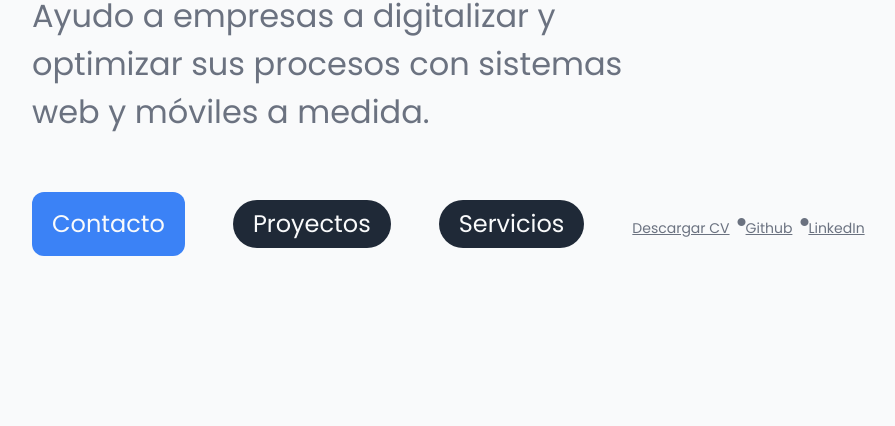
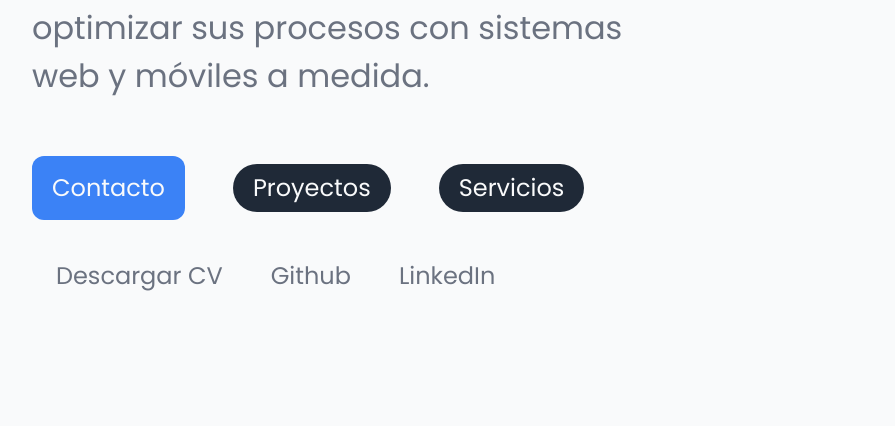
Before and after one commit to MarianoKuran/portfolio, a plain HTML site: page index.html in a window 1280 px wide. Shown: the part 371-797 px from the top of the page, without its empty margins (96-991 px from the left). Drawn offline with nearby package versions, Linux system fonts and the light colour scheme.

Commit message:
Update index.html

```diff
--- a/index.html
+++ b/index.html
@@ -43,12 +43,15 @@
                             <a href="#contact" class="w-full md:w-auto mr-2 py-4 px-5 rounded-xl bg-blue-500 text-center text-gray-50 duration-300 hover:cursor-pointer hover:bg-blue-600">Contacto</a>
                             <a href="/projects.html" class="w-full md:w-auto mr-2 py-2 px-5 rounded-xl md:rounded-3xl bg-gray-800 text-center text-gray-50 duration-300 hover:cursor-pointer hover:bg-gray-900">Proyectos</a>
                             <a href="#services" class="w-full md:w-auto mr-2 py-2 px-5 rounded-xl md:rounded-3xl bg-gray-800 text-center text-gray-50 duration-300 hover:cursor-pointer hover:bg-gray-900">Servicios</a>
-                            <div class="flex mt-2">
+                            <div class="flex sm:hidden mt-2">
                                 <a href="assets/cv.pdf" class="underline md:w-auto mr-2 text-sm duration-300 hover:cursor-pointer hover:text-gray-800" download>Descargar CV</a>
-                                <i class="fa-solid fa-circle text-[8px] text-gray-500 hidden md:block"></i>
                                 <a href="https://github.com/MarianoKuran" target="_blank" class="underline md:w-auto mr-2 text-sm duration-300 hover:cursor-pointer hover:text-gray-800">Github</a>
-                                <i class="fa-solid fa-circle text-[8px] text-gray-500 hidden md:block"></i>
                                 <a href="https://www.linkedin.com/in/mariano-kuran-software-developer" target="_blank" class="underline md:w-auto mr-2 text-sm duration-300 hover:cursor-pointer hover:text-blue-800">LinkedIn</a>
+                            </div>
+                            <div class="hidden sm:flex items-center">
+                                <a href="assets/cv.pdf" class="md:w-auto mx-6 duration-300 hover:cursor-pointer hover:text-gray-800" download>Descargar CV</a>
+                                <a href="https://github.com/MarianoKuran" target="_blank" class="md:w-auto mx-6 duration-300 hover:cursor-pointer hover:text-gray-800">Github</a>
+                                <a href="https://www.linkedin.com/in/mariano-kuran-software-developer" target="_blank" class="md:w-auto mx-6 duration-300 hover:cursor-pointer hover:text-blue-800">LinkedIn</a>
                             </div>
                         </div>
                     </div>
```
